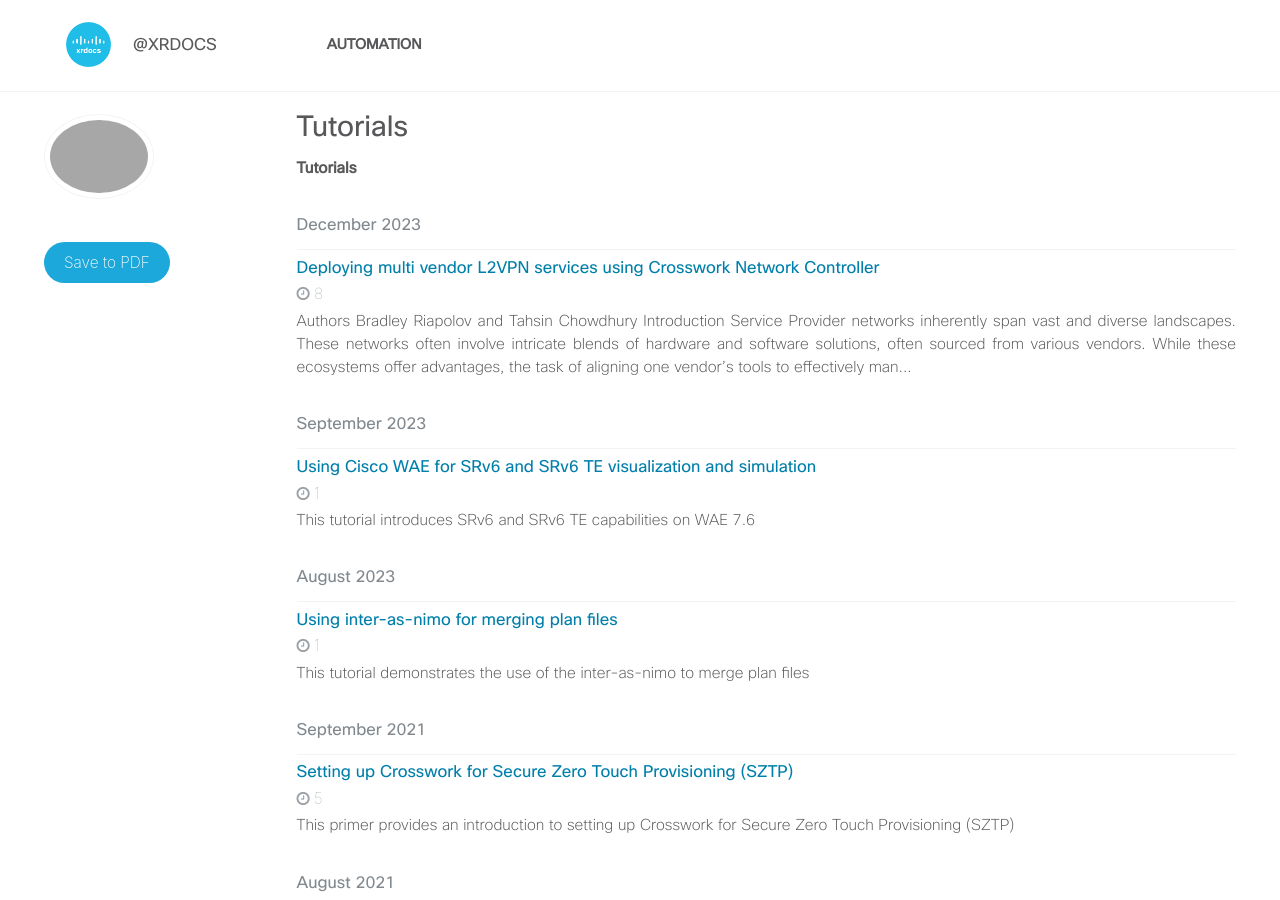
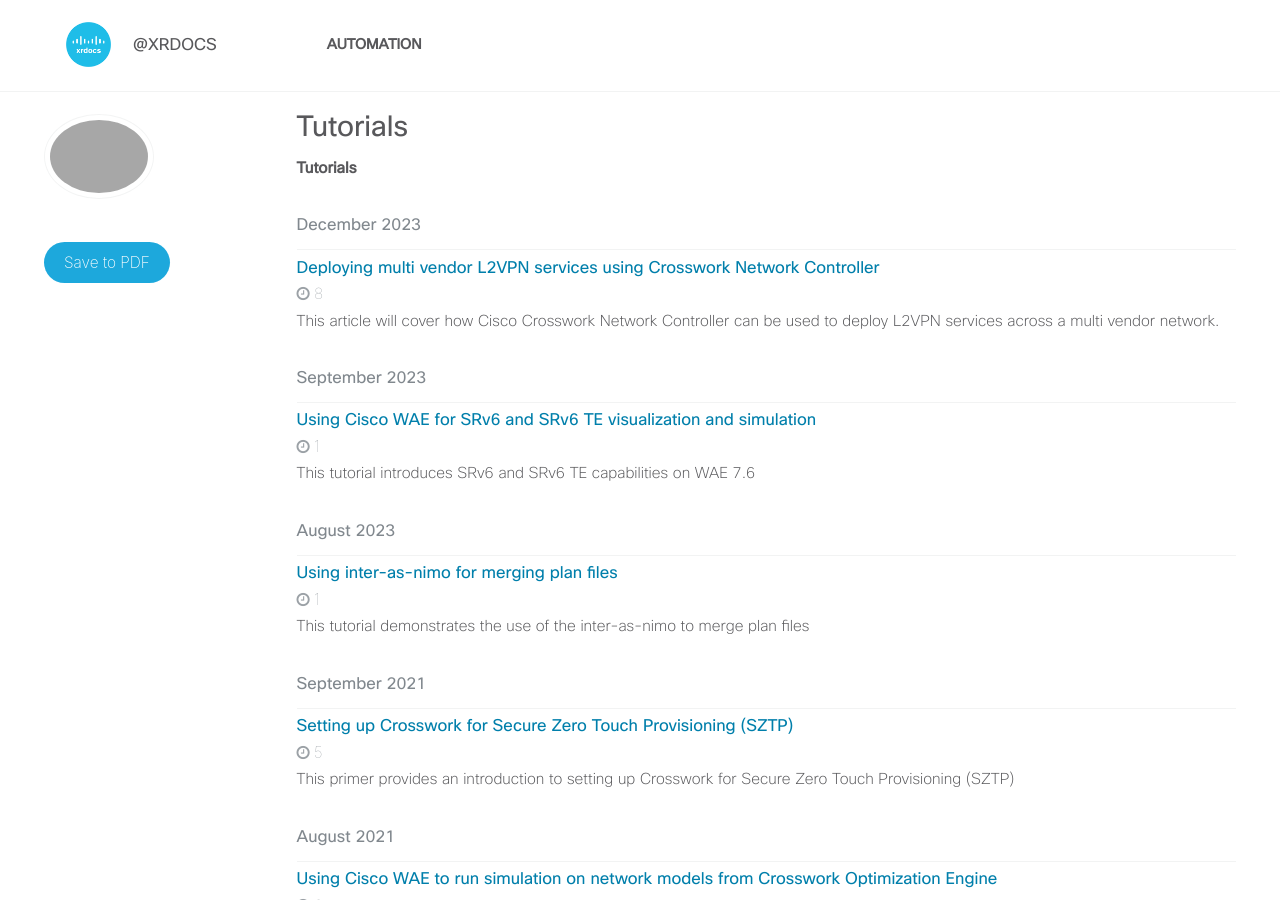
Before and after one commit to xrdocs/automation, a Jekyll site: the page built from _pages/tutorials-archive.html, in a window 1280 px wide and 900 px high. Built offline with Jekyll 4.4.1, drawn with Linux system fonts in a browser that asks for light colours.

Commit message:
Update deploying-multi-vendor-l2vpn-services-crosswork-network-controller.md

```diff
--- a/_tutorials/deploying-multi-vendor-l2vpn-services-crosswork-network-controller.md
+++ b/_tutorials/deploying-multi-vendor-l2vpn-services-crosswork-network-controller.md
@@ -8,6 +8,9 @@ tags:
   - Crosswork
   - Automation
   - Multi Vendor
+excerpt: >-
+  This article will cover how Cisco Crosswork Network Controller can be used to
+  deploy L2VPN services across a multi vendor network.
 ---
 # Authors
 Bradley Riapolov and Tahsin Chowdhury
```
